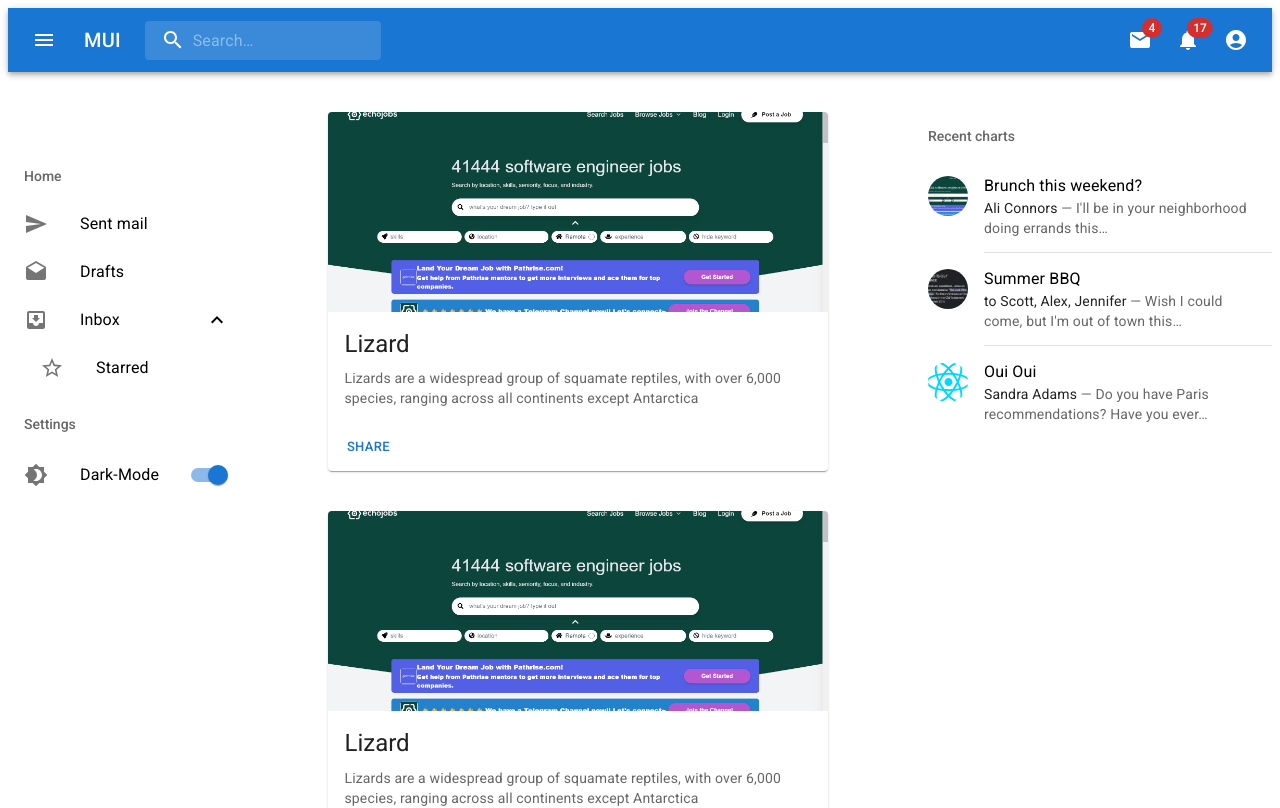
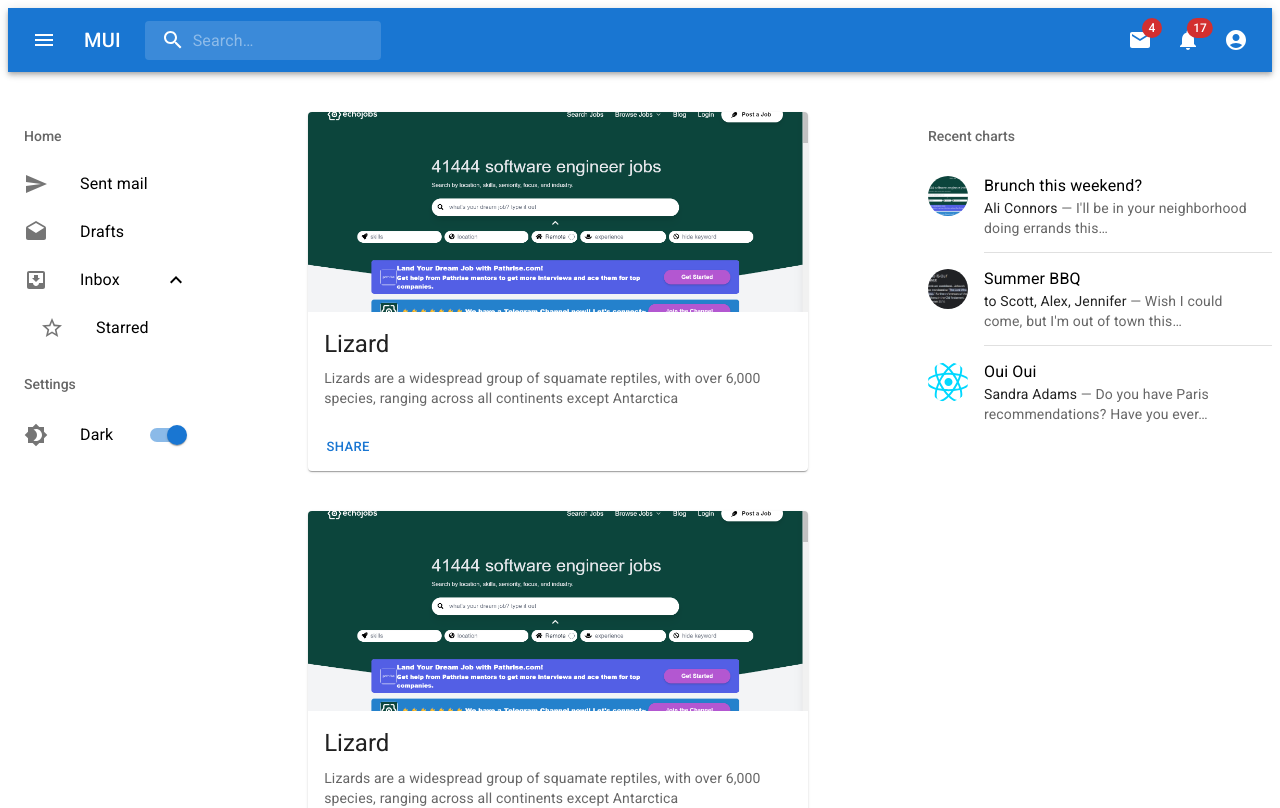
Before and after one commit to jusish/muiweb, a React (Vite) app: page / in a window 1280 px wide. Shown: the top 808 px of the page. Built offline with nearby package versions, Linux system fonts and the light colour scheme.

Commit message:
side bar added

```diff
--- a/src/components/sideBar.jsx
+++ b/src/components/sideBar.jsx
@@ -37,13 +37,12 @@ const SideBar = () => {
     setChecked(newChecked);
   };
   return (
-    <Box flexGrow={0.5}>
+    <Box flexGrow={0.5} position={"sticky"}>
       <List
         sx={{
           width: "100%",
           maxWidth: 360,
           bgcolor: "background.paper",
-          marginTop: 5,
         }}
         component="nav"
         aria-labelledby="nested-list-subheader"
@@ -87,7 +86,7 @@ const SideBar = () => {
           <ListItemIcon>
             <Brightness4Icon />
           </ListItemIcon>
-          <ListItemText id="switch-list-label-mode" primary="Dark-Mode" />
+          <ListItemText id="switch-list-label-mode" primary="Dark" />
           <Switch
             edge="end"
             onChange={handleToggle("mode")}
```
